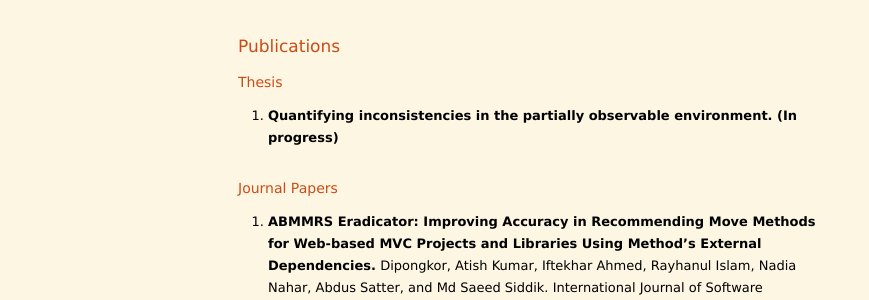
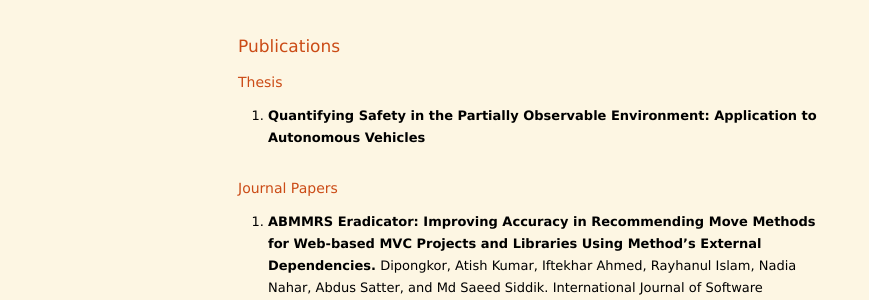
Before and after one commit to rayhanul/rayhanul.github.io, a Jekyll site: the page built from index.markdown, in a window 1280 px wide. Shown: the part 1336-1636 px from the top of the page, without its empty margins (102-971 px from the left). Built offline with Jekyll 4.4.1, drawn with Linux system fonts in a browser that asks for light colours; nearby versions of some CDN libraries; the list of posts is cut into pages by our own code.

Commit message:
Update index.markdown: thesis title

```diff
--- a/index.markdown
+++ b/index.markdown
@@ -68,7 +68,7 @@ cGPA: 3.86.
 # Publications
 
 ### Thesis
-- **Quantifying inconsistencies in the partially observable environment. (In progress)**
+- **Quantifying Safety in the Partially Observable Environment: Application to Autonomous Vehicles**
 
 ### Journal Papers
 
```
